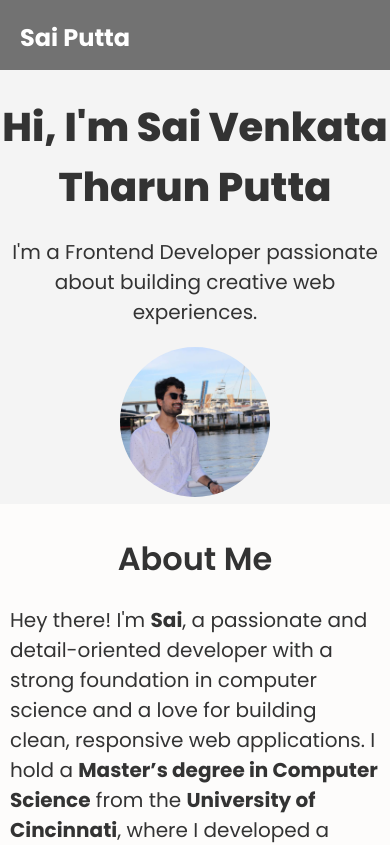
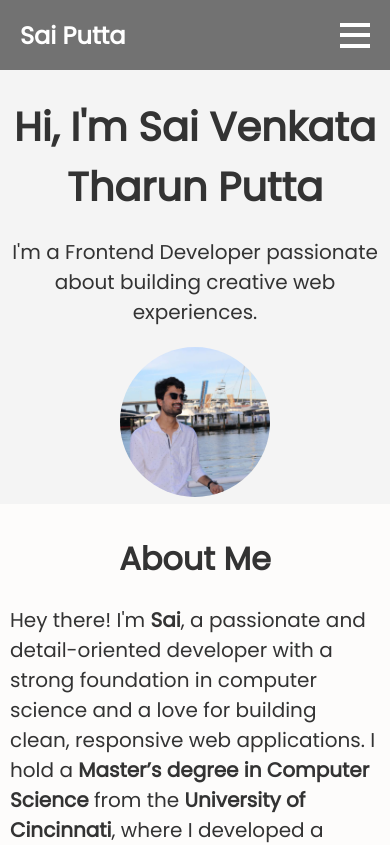
Before and after one commit to Tharunputta157/portfolio, a React (Vite) app: page / in a window 390 px wide. Shown: the top 845 px of the page. Built offline with nearby package versions, Linux system fonts and the light colour scheme.

Commit message:
hamburger menu

```diff
--- a/src/components/Navbar.jsx
+++ b/src/components/Navbar.jsx
@@ -1,13 +1,51 @@
-import React from "react";
+import React, { useState, useEffect, useRef } from "react";
 import "../styles/Navbar.css";
 import '@fortawesome/fontawesome-free/css/all.min.css';
 
-function Navbar(){
-    return(
+function Navbar() {
+  const [menuOpen, setMenuopen] = useState(false);  // State for controlling menu visibility
+  const navLinksRef = useRef(null);  // Ref for the nav links (dropdown)
+  const hamburgerRef = useRef(null); // Ref for the hamburger icon
 
+  // Toggle menu visibility
+  const toggleMenu = () => {
+    setMenuopen(!menuOpen);
+  };
+
+  // Close the dropdown if clicked outside the menu or hamburger
+  const handleClickOutside = (event) => {
+    if (
+      navLinksRef.current && !navLinksRef.current.contains(event.target) &&
+      hamburgerRef.current && !hamburgerRef.current.contains(event.target)
+    ) {
+      setMenuopen(false); // Close the dropdown menu
+    }
+  };
+
+  // Adding event listener for clicks outside the menu when the component mounts
+  useEffect(() => {
+    document.addEventListener("click", handleClickOutside);
+
+    // Clean up the event listener when the component unmounts
+    return () => {
+      document.removeEventListener("click", handleClickOutside);
+    };
+  }, []);
+
+
+  return (
     <nav className="navbar">
-            <h1 className="logo">Sai Putta</h1>
-            <ul className="nav-links">
+      <a href="#"><h1 className="logo">Sai Putta</h1></a>
+
+      {/* Hamburger icon */}
+      <div className="hamburger" onClick={toggleMenu} ref={hamburgerRef}>
+        <div className="bar"></div>
+        <div className="bar"></div>
+        <div className="bar"></div>
+      </div>
+
+      {/* Navigation links */}
+      <ul className={`nav-links ${menuOpen ? 'open' : ''}`} ref={navLinksRef}>
         <li><a href="#home">Home</a></li>
         <li><a href="#about">About</a></li>
         <li><a href="#skills">Skills</a></li>
@@ -17,9 +55,7 @@ function Navbar(){
         <li><a href="https://www.linkedin.com/in/tharunputta" target="_blank"><i className="fab fa-linkedin"></i></a></li>
       </ul>
     </nav>
-
-
-    )
+  );
 }
 
 export default Navbar;
--- a/src/styles/Navbar.css
+++ b/src/styles/Navbar.css
@@ -1,56 +1,93 @@
-@import url('https://fonts.googleapis.com/css2?family=Poppins:ital,wght@0,100;0,200;0,300;0,400;0,500;0,600;0,700;0,800;0,900;1,100;1,200;1,300;1,400;1,500;1,600;1,700;1,800;1,900&display=swap');
-.navbar{
-    overflow: hidden;
-    position:sticky;
+.navbar {
+    display: flex;
+    position: sticky;
     top:0;
-    z-index: 1000;
-    display: flex;
+    overflow: visible;
+    z-index:999;
     flex-direction: row;
-    flex-wrap: wrap;
     justify-content: space-between;
     align-items: center;
+    height: 65px;
     background-color: rgba(0, 0, 0, 0.533);
-    height: 70px;
     padding-left: 20px;
     padding-right: 30px;
-    /* box-shadow: 0 2px 6px rgba(0, 0, 0, 0.1); */
-}
-.nav-links{
+  }
+  .navbar a{
+    text-decoration: none;
+    color: white;
+  }
+
+  .nav-links {
     display: flex;
-    flex-direction: row;
-    flex-wrap: wrap;
+    gap: 2rem;
     list-style: none;
-    gap: 3rem;
+    padding: 0;
     margin: 0;
-    padding: 0;
-}
+  }
 
-.nav-links li a{
+  .nav-links li a {
     text-decoration: none;
-    font-size: 20px;
+    font-size: 18px;
     color: white;
-    padding:0;
-    margin: 0;
-}
-.navbar h1{
-    color: rgb(255, 255, 255)
-}
+  }
+
+  /* Hamburger icon (visible on small screens) */
+  .hamburger {
+    display: none; /* Hidden by default on desktop */
+    cursor: pointer;
+    flex-direction: column;
+    justify-content: space-between;
+    width: 30px;
+    height: 25px;
+  }
+
+  .hamburger .bar {
+    height: 4px;
+    background-color: white;
+    width: 100%;
+  }
+
+  /* Show menu links when 'open' class is added */
+  .nav-links.open {
+    display: flex; /* Show the menu when the 'open' class is added */
+    flex-direction: column;
+    position: absolute;
+    top: 70px;
+    right: 0;
+    width: 20%;
+    background-color: rgba(0, 0, 0, 0.53);
+    padding: 20px;
+    box-sizing: border-box;
+    z-index: 999;
+  }
 
 
-/* Responsive for smaller screens */
-/* @media (max-width: 768px) {
+  @media (max-width: 768px) {
     .navbar {
-      flex-direction: column;
-      align-items: flex-start;
-      height: auto;
       padding: 10px 20px;
-      width: 80px;
+      height: 50px;
     }
 
     .nav-links {
+      display: none;
+
+    }
+
+
+    .hamburger {
+      display: flex;
+    }
+
+    .nav-links ul {
       flex-direction: column;
-      align-items: flex-start;
-      width: 50%;
-      margin-top: 10px;
+      width: 100%;
+    }
 
-    }} */
+    .nav-links ul li {
+      margin: 10px 0;
+    }
+
+    .nav-links ul li a {
+      font-size: 18px;
+    }
+  }
```
Lines whose indentation alone changed are shown as unchanged.
